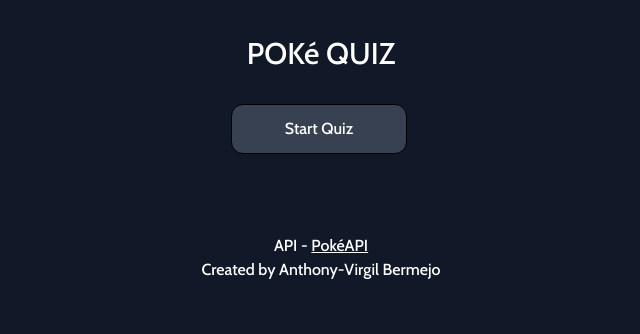
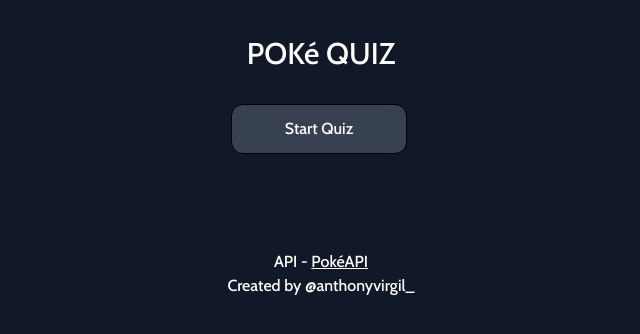
Before and after one commit to anthonyvirgil/poke-quiz, a React (Create React App) app: page / in a window 1280 px wide. Shown: the top 334 px of the page, without its empty margins (319-959 px from the left). Built offline with nearby package versions, Linux system fonts and the light colour scheme.

Commit message:
Small UI changes

```diff
--- a/src/App.js
+++ b/src/App.js
@@ -61,9 +61,8 @@ function App() {
 
 	return (
 		<>
-			<div className="App text-white bg-gray-900 font-custom p-5 min-h-screen overflow-y-auto">
-				<div className="flex-col flex-wrap justify-center items-center">
-					<div className="flex-1">
+			<div className="App flex-col text-white bg-gray-900 font-custom p-5 min-h-screen overflow-y-auto justify-between">
+				<div className="flex-grow-1">
 					<h1 className="text-3xl m-4">POKé QUIZ</h1>
 					{!gameOver && userAnswers.length !== TOTAL_QUESTIONS && (
 						<p className="text-xl">Score: {score}</p>
@@ -93,9 +92,7 @@ function App() {
 					{loading && (
 						<p className="text-xl w-full mt-20">Loading Questions ... </p>
 					)}
-						{!loading &&
-							!gameOver &&
-							userAnswers.length !== TOTAL_QUESTIONS && (
+					{!loading && !gameOver && userAnswers.length !== TOTAL_QUESTIONS && (
 						<QuestionCard
 							answers={answerArray}
 							answerImage={answerPokemonImage}
@@ -118,17 +115,14 @@ function App() {
 							</button>
 						)}
 				</div>
-				</div>
-				<div className="mt-20">
-					<p className="w-full m-auto text-center text-white">
+				<div className="mt-24">
+					<p className="text-center text-white">
 						API -{' '}
 						<a href="https://pokeapi.co/" className="underline">
 							PokéAPI
 						</a>
 					</p>
-					<p className="w-full m-auto text-center text-white">
-						Created by Anthony-Virgil Bermejo
-					</p>
+					<p className="text-center text-white">Created by @anthonyvirgil_</p>
 				</div>
 			</div>
 		</>
```
Lines whose indentation alone changed are shown as unchanged.
